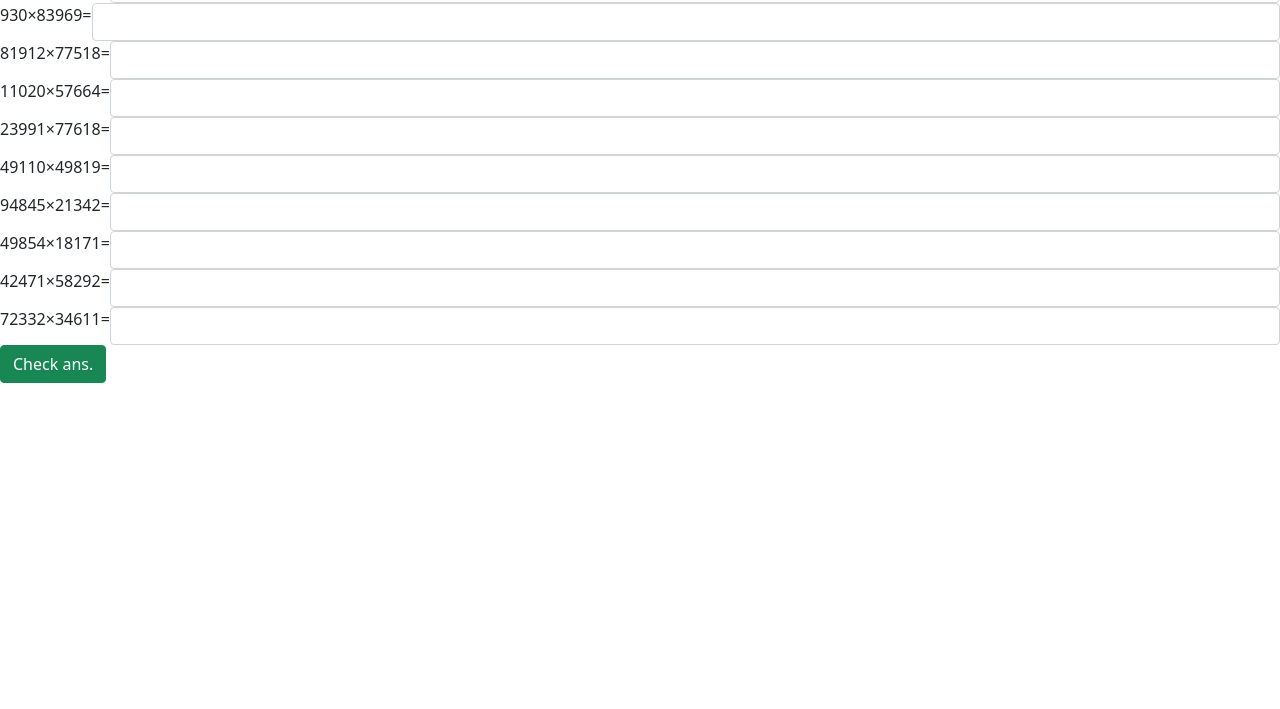
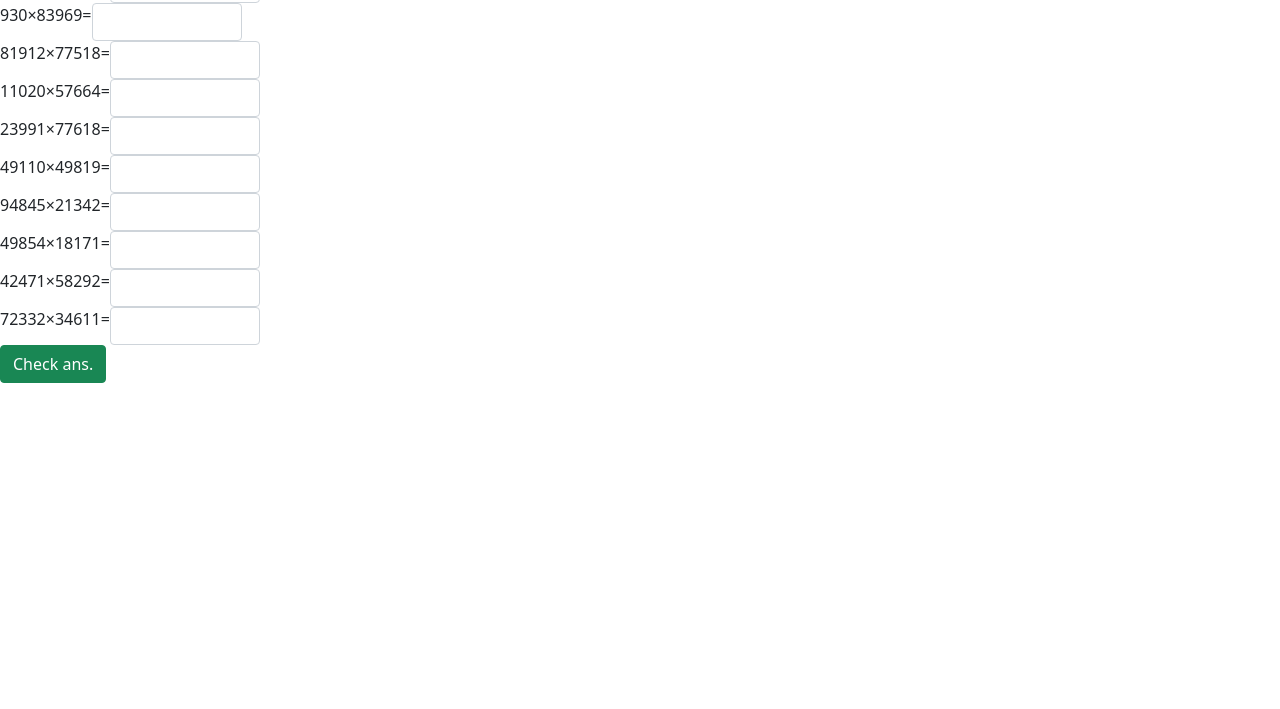
Before and after one commit to BoszGTec/Gen-Basic-Math-Problem-x, a plain HTML site: page index.html in a window 1280 px wide. Shown: the part 91-800 px from the top of the page. Drawn offline with nearby package versions, Linux system fonts and the light colour scheme.

Commit message:
Update index.html

```diff
--- a/index.html
+++ b/index.html
@@ -5,6 +5,7 @@
  <head>
   <title>Gen Basic Math Problem</title>
   <link href="https://cdn.jsdelivr.net/npm/bootstrap@5.1.3/dist/css/bootstrap.min.css" rel="stylesheet" integrity="sha384-1BmE4kWBq78iYhFldvKuhfTAU6auU8tT94WrHftjDbrCEXSU1oBoqyl2QvZ6jIW3" crossorigin="anonymous">
+  <link href = "style/style.css" rel="stylesheet" />
  </head>
  <body>
   <h1>Gen Basic Math Problem</h1>
```
